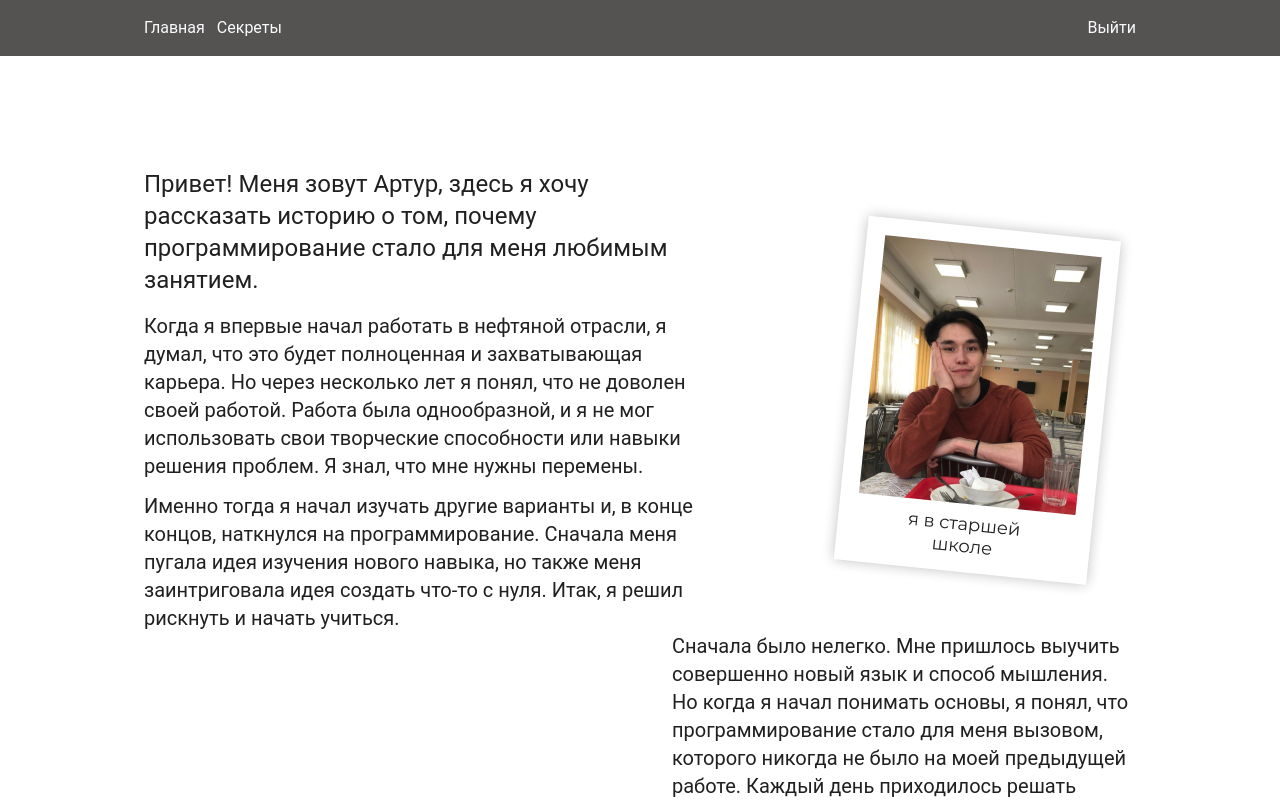
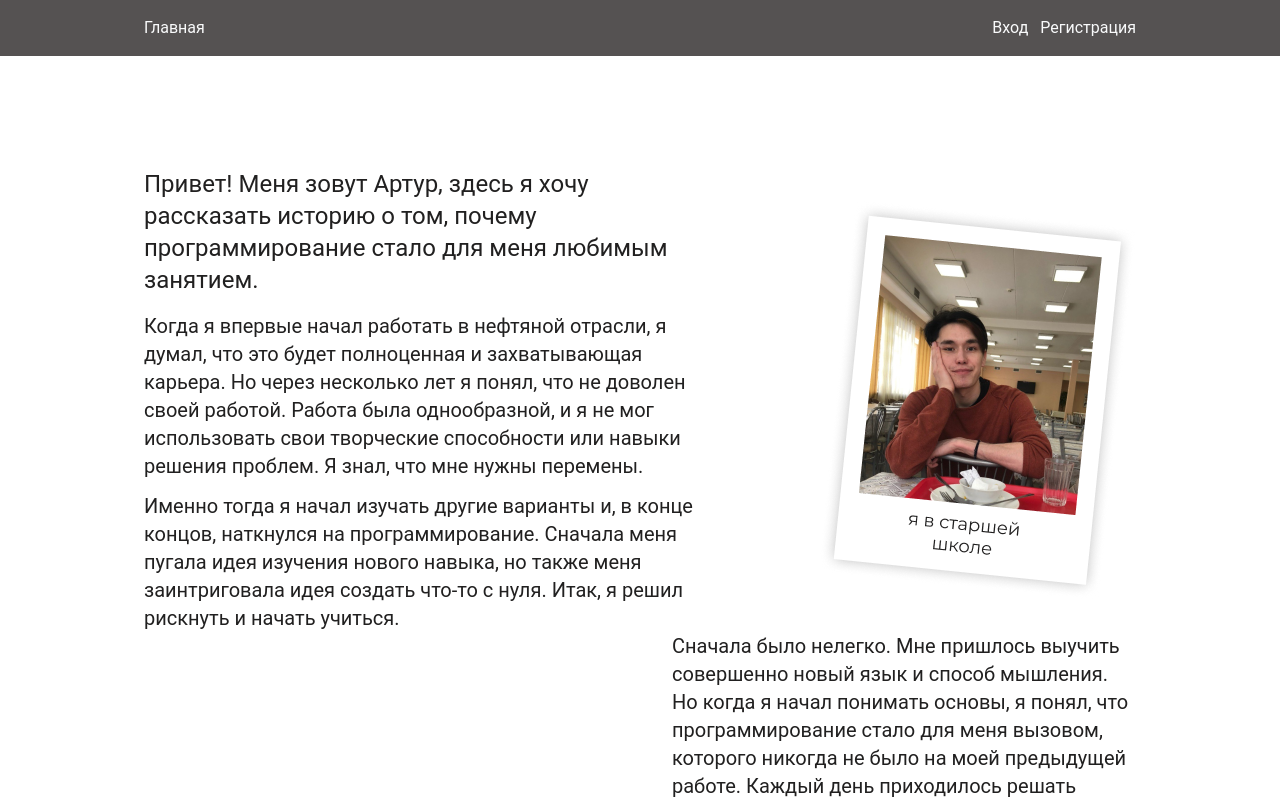
Before and after one commit to adletmayerx/test-kids-web, a Vue app in the folder client/: page / in a window 1280 px wide. Shown: the top 800 px of the page. Built offline with nearby package versions, Linux system fonts and the light colour scheme.

Commit message:
feat: add isLoggedIn state and login logic

```diff
--- a/client/src/App.vue
+++ b/client/src/App.vue
@@ -1,15 +1,22 @@
 <script setup lang="ts">
-import { RouterView } from "vue-router";
+import { RouterView, useRouter } from "vue-router";
 import { HeaderVue } from "./components";
 import { ref } from "vue";
 
-const isLoggedIn = ref(true)
+const isLoggedIn = ref(false)
+
+const router = useRouter();
+
+const handleLogin = () => {
+  isLoggedIn.value = true;
+  router.push('/secrets');
+}
 
 </script>
 
 <template>
   <HeaderVue :isLoggedIn="isLoggedIn"></HeaderVue>
   <main class="flex flex-col">
-    <RouterView />
+    <RouterView :isLoggedIn="isLoggedIn" @login="handleLogin" />
   </main>
 </template>
```
